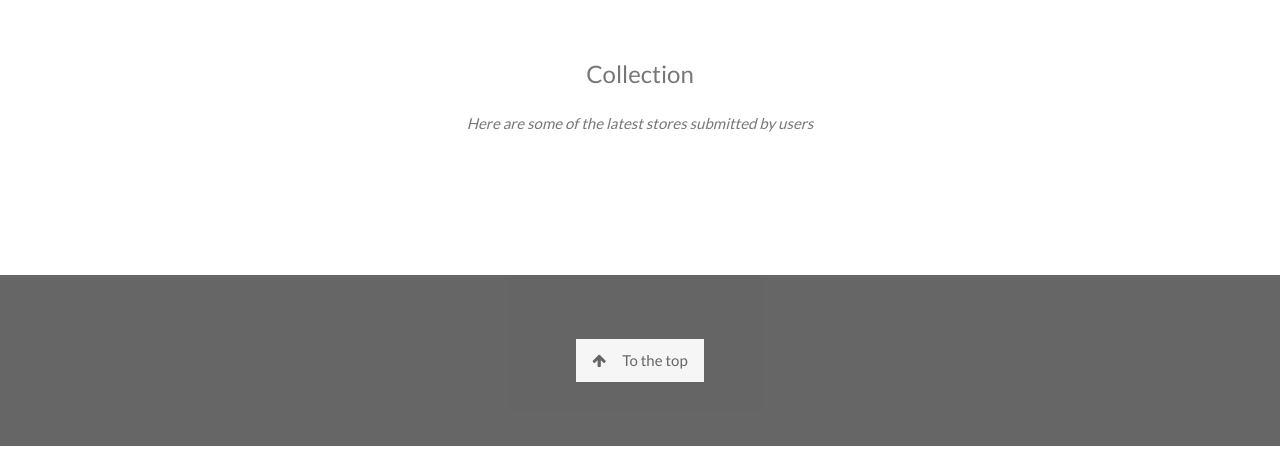
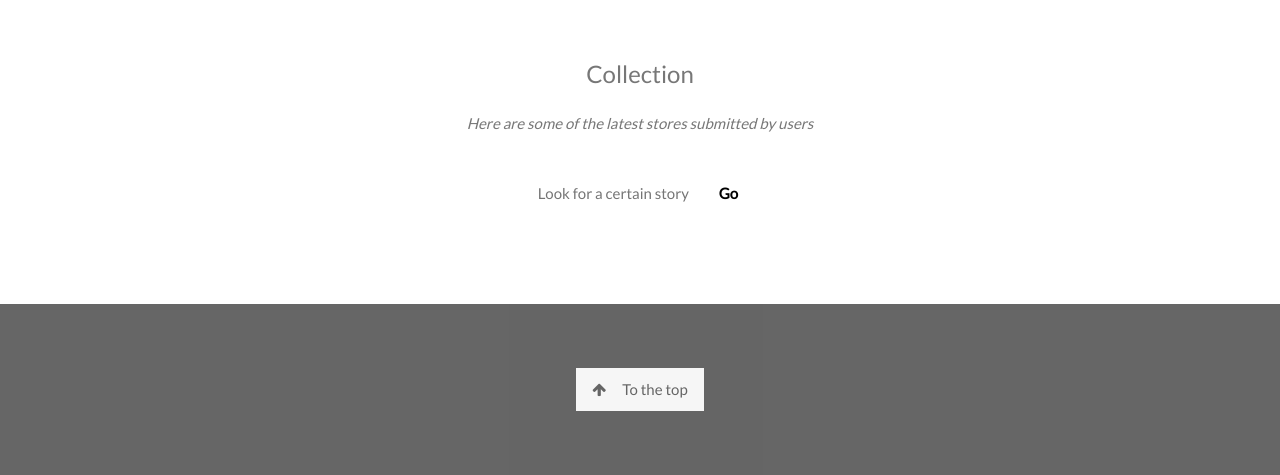
Before and after one commit to BeijingStrongbow/StoryAlly, a plain HTML site: page src/main/website/chicagoHack.html in a window 1280 px wide. Shown: the part 1622-2097 px from the top of the page. Before the commit the page ends 2068 px from the top, so only its background shows below. Drawn offline with nearby package versions, Linux system fonts and the light colour scheme; some packages are replaced by stand-ins of ours; no server answers.

Commit message:
Search works

```diff
--- a/src/main/website/chicagoHack.html
+++ b/src/main/website/chicagoHack.html
@@ -79,10 +79,11 @@
 		}
 		function addStories() {
 		    database.ref("Stories/").push({
-			    title: "F",
+			    title: "Fish are always fishy",
 			    story: "text text text text \nasdf asdf asdf asdf"
 		    });
 		}
+		//addStories();
 		function getStories() {
 			setTimeout(function() {
 				var getRef = database.ref("Stories/");
@@ -100,7 +101,7 @@
 				for(var i = 0; i < spot; i++) {
 					$("#toAppendStories").append("<div class='w3-col m3'><a class='clickMe' id='a" + i + "'>" + titles[i] + "</a></div>")
 				}
-			}, 500);
+			}, 700);
 		}
 		function checkURL() {
 			var reader = new XMLHttpRequest();
@@ -124,6 +125,34 @@
 		});
 		getStories();
 
+		function search() {
+			//for(var i = 0; i < spot; i++) {
+				/*var inputText = document.getElementById("a" + i);
+				var innerHTML = inputText.innerHTML;
+				var index = innerHTML.indexOf("<span class='highlight'>");
+				var index2 = innerHTML.indexOf("</span>");
+				if (index >= 0 && index2 >= 0) {
+					innerHTML = innerHTML.substring(0, index) + innerHTML.substring(index + 24, index2) + innerHTML.substr(index2 + 7);
+					inputText.innerHTML = innerHTML;
+				}*/
+				$("span").contents().unwrap();
+				$("a").show();
+			//}
+
+			var text = searchBox.value;
+			for(var i = 0; i < spot; i++) {
+				var inputText = document.getElementById("a" + i);
+				var innerHTML = inputText.innerHTML;
+				var index = innerHTML.indexOf(text);
+				if (index >= 0) {
+					innerHTML = innerHTML.substring(0,index) + "<span class='highlight'>" + innerHTML.substring(index,index+text.length) + "</span>" + innerHTML.substring(index + text.length);
+					inputText.innerHTML = innerHTML;
+				} else {
+					$("#a" + i).hide();
+				}
+			}
+		}
+
 	</script>
 
 <style>
@@ -144,7 +173,7 @@ body, html {
 
 /* First image (Logo. Full height) */
 .bgimg-1 {
-    background-image: url('images/volkan-olmez-523.jpg');
+    background-image: url('images/andrew-collins-178963.jpg');
     min-height: 100%;
 }
 
@@ -215,7 +244,10 @@ body, html {
 <div class="w3-content w3-container w3-padding-64" id="portfolio">
   <h3 class="w3-center">Collection</h3>
   <p class="w3-center"><em>Here are some of the latest stores submitted by users</em></p><br>
-
+  <center>
+	  <input type="text" placeholder="Look for a certain story" name="searchBox" id="searchBox">
+	  <button id="searchButton" onClick="search()">Go</button>
+  </center>
   <!-- Responsive Grid. Four columns on tablets, laptops and desktops. Will stack on mobile devices/small screens (100% width) -->
   <div class="w3-row-padding w3-center w3-section" id="toAppendStories">
 
--- a/src/main/website/css/main.css
+++ b/src/main/website/css/main.css
@@ -27,3 +27,25 @@
 a {
 	text-decoration: none;
 }
+
+#searchBox {
+	border: none;
+	outline: none;
+	border-radius: 2px;
+}
+
+#searchButton {
+	border: none;
+	outline: none;
+	border-radius: 2px;
+	background-color: transparent;
+	font-weight: bold;
+}
+
+.highlight {
+	background-color: yellow;
+}
+
+.noHighlight {
+	background-color: transparent;
+}
```
Also changed, not shown: 1 other file.
